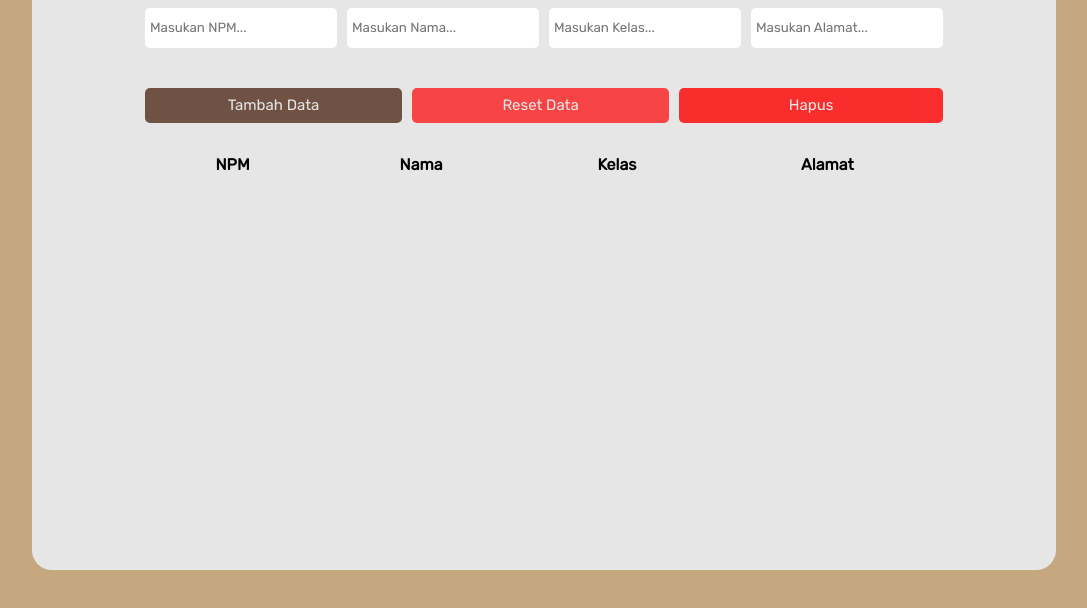
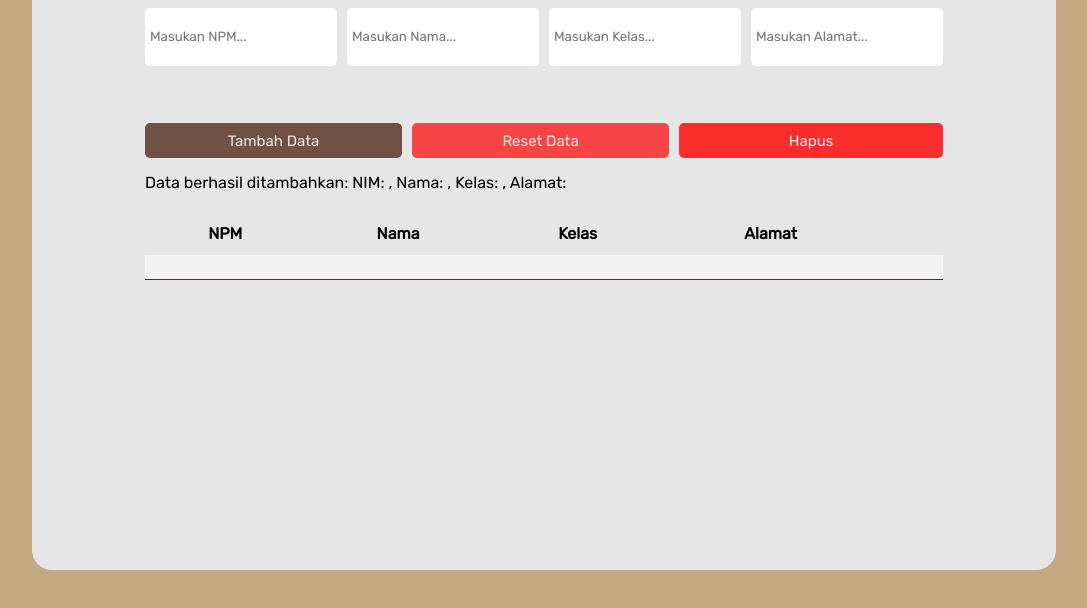
Before and after one commit to ipfa24/CRUD, a plain HTML site: page index.html in a window 1280 px wide. Both pictures are taken after a click on the button "Tambah Data". Shown: the part 190-798 px from the top of the page, without its empty margins (96-1183 px from the left). Drawn offline with Linux system fonts and the light colour scheme.

Commit message:
commit 2

```diff
--- a/assets/js/index.js
+++ b/assets/js/index.js
@@ -30,6 +30,18 @@
 
   // Reset form input
   document.forms["dataMahasiswa"].reset();
+
+  // Menampilkan hasil tambah data
+  document.getElementById("hasilTambahData").innerHTML =
+    "Data berhasil ditambahkan: " +
+    "NIM: " +
+    nim +
+    ", Nama: " +
+    nama +
+    ", Kelas: " +
+    kelas +
+    ", Alamat: " +
+    alamat;
 }
 
 // Fungsi untuk menghapus baris data
@@ -38,3 +50,10 @@
   const tabel = document.getElementById("tableMahasiswa");
   tabel.deleteRow(baris.rowIndex);
 }
+
+// Fungsi untuk menghapus baris data
+function hapusData(button) {
+  const baris = button.parentNode.parentNode.parentNode; // Perbarui pemilihan baris
+  const tabel = document.getElementById("tabelMahasiswa");
+  tabel.deleteRow(baris.rowIndex);
+}
--- a/index.html
+++ b/index.html
@@ -57,6 +57,7 @@
             />
           </div>
           <!-- Bagian Tombol Tambah -->
+          <!-- Bagian Tombol Tambah -->
           <div class="div-tambah">
             <button type="button" class="btn-tambah" onclick="tambahData()">
               Tambah Data
@@ -68,6 +69,8 @@
               Hapus
             </button>
           </div>
+          <div id="hasilTambahData"></div>
+
           <!-- Bagian Tabel -->
           <table id="tabelMahasiswa" class="tableMahasiswa">
             <tr>
@@ -77,10 +80,12 @@
               <th>Alamat</th>
             </tr>
           </table>
+
+          <script src="asset/js/index.js"></script>
         </form>
       </div>
     </div>
 
-    <script src="asset/js/index.js"></script>
+    <script src="assets/js/index.js"></script>
   </body>
 </html>
```
